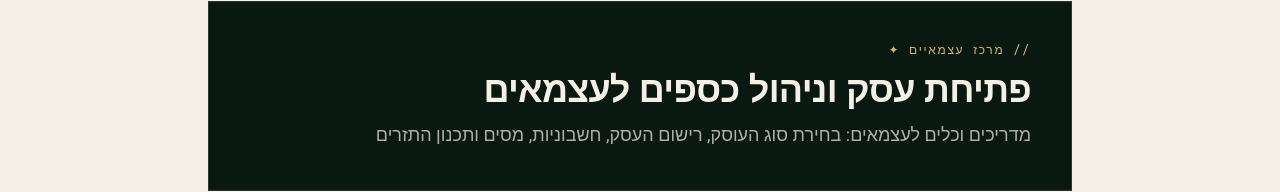
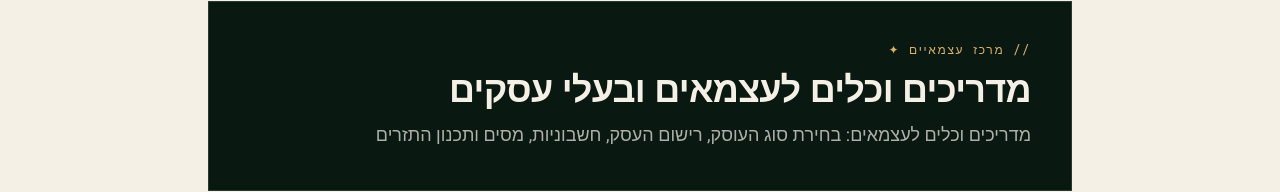
Before and after one commit to andreyp-lab/calculator-website, a Next.js app: page /self-employed in a window 1280 px wide. Shown: the part 224-416 px from the top of the page. Built offline with nearby package versions, Linux system fonts and the light colour scheme; no server answers; a web font is replaced by a local one.

Commit message:
Add relevant course next step to self-employed hub

```diff
--- a/app/self-employed/page.tsx
+++ b/app/self-employed/page.tsx
@@ -2,6 +2,7 @@
 import { Metadata } from 'next';
 import { ArrowLeft, Calculator, LayoutDashboard, Wallet, TrendingUp, BarChart3, LineChart, Target } from 'lucide-react';
 import { Breadcrumbs } from '@/components/calculator/Breadcrumbs';
+import { CourseCTA } from '@/components/marketing/CourseCTA';
 
 /** כלים מתקדמים לניהול פיננסי של העסק (B2B) */
 const businessTools = [
@@ -137,7 +138,7 @@
           <p className="font-mono text-xs uppercase tracking-[0.14em] text-gold-light mb-3">
             {'// מרכז עצמאיים ✦'}
           </p>
-          <h1 className="text-3xl md:text-4xl font-bold text-cream mb-3">פתיחת עסק וניהול כספים לעצמאים</h1>
+          <h1 className="text-3xl md:text-4xl font-bold text-cream mb-3">מדריכים וכלים לעצמאים ובעלי עסקים</h1>
           <p className="text-cream/70 text-lg mb-0">
             מדריכים וכלים לעצמאים: בחירת סוג העוסק, רישום העסק, חשבוניות, מסים ותכנון התזרים
           </p>
@@ -226,6 +227,7 @@
             </Link>
           </div>
         </section>
+        <CourseCTA />
       </div>
     </div>
   );
```
